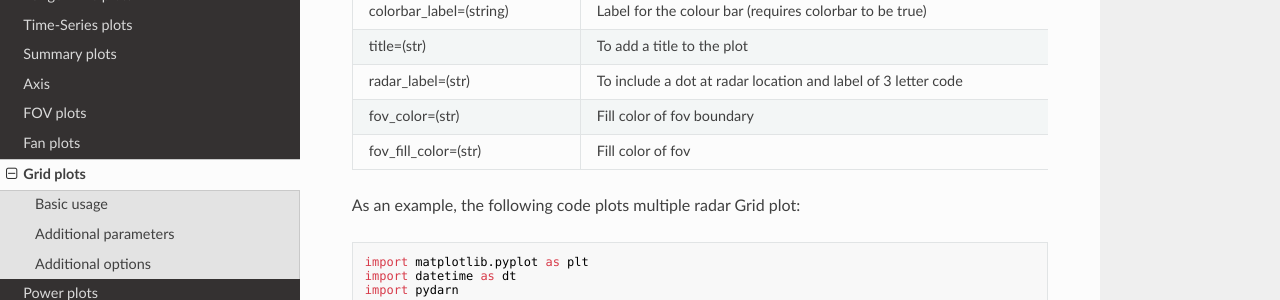
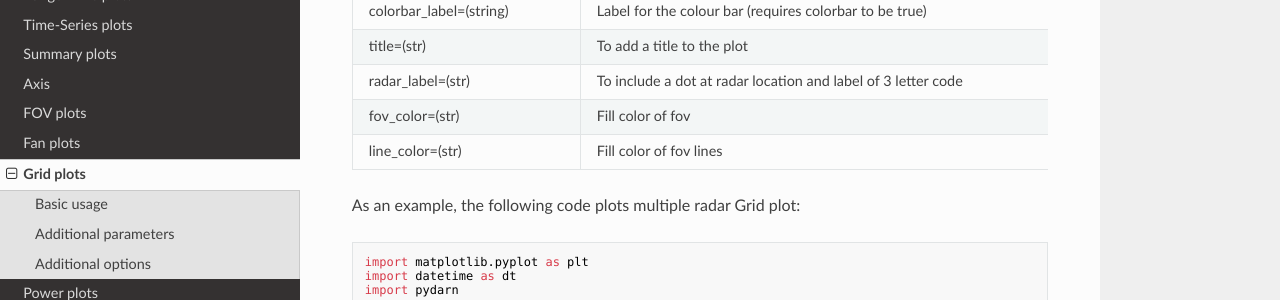
Before and after one commit to SuperDARN/pydarn, an MkDocs documentation site: the page built from docs/user/grid.md, in a window 1280 px wide and 900 px high, scrolled down 2389 px. Shown: the part 151-451 px from the top of the window. Built offline with MkDocs 1.6.1, drawn with Linux system fonts in a browser that asks for light colours; nearby versions of some CDN libraries.

Commit message:
Keyword consistency
Brings `fov_color` and `line_color` keywords in line with other code

```diff
--- a/docs/user/grid.md
+++ b/docs/user/grid.md
@@ -89,8 +89,8 @@ Here is a list of all the current options than can be used with `plot_grid`
 | colorbar_label=(string)        | Label for the colour bar (requires colorbar to be true)                               |
 | title=(str)                    | To add a title to the plot                                                            |
 | radar_label=(str)        | To include a dot at radar location and label of 3 letter code |
-| fov_color=(str)           | Fill color of fov boundary                                                          |
-| fov_fill_color=(str)      | Fill color of fov                                                                           |
+| fov_color=(str)           | Fill color of fov                                                         |
+| line_color=(str)      | Fill color of fov lines                                                                          |
 
 
 As an example, the following code plots multiple radar Grid plot:
```
